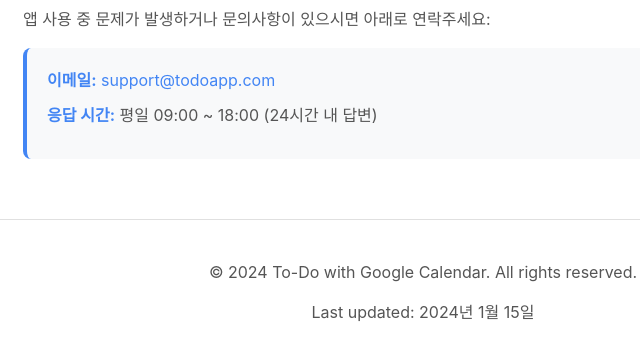
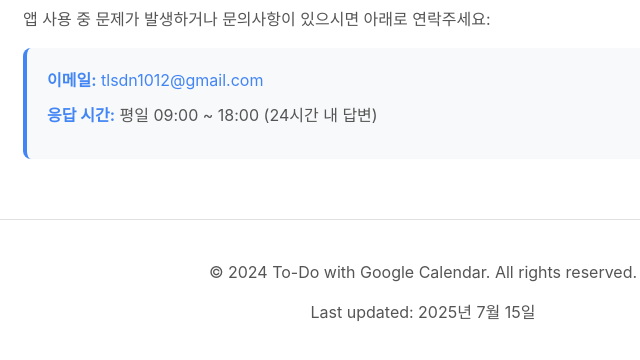
Before and after one commit to SINU1012/tododelete, a plain HTML site: page index.html in a window 1280 px wide. Shown: the part 738-1098 px from the top of the page, 217-857 px from the left. Drawn offline with Linux system fonts and the light colour scheme.

Commit message:
Update index.html

```diff
--- a/index.html
+++ b/index.html
@@ -39,7 +39,7 @@
                 <h2>문의사항</h2>
                 <p>앱 사용 중 문제가 발생하거나 문의사항이 있으시면 아래로 연락주세요:</p>
                 <div class="contact-info">
-                    <p><strong>이메일:</strong> <a href="mailto:support@todoapp.com">support@todoapp.com</a></p>
+                    <p><strong>이메일:</strong> <a href="mailto:tlsdn1012@gmail.com">tlsdn1012@gmail.com</a></p>
                     <p><strong>응답 시간:</strong> 평일 09:00 ~ 18:00 (24시간 내 답변)</p>
                 </div>
             </section>
@@ -47,7 +47,7 @@
 
         <footer>
             <p>&copy; 2024 To-Do with Google Calendar. All rights reserved.</p>
-            <p>Last updated: 2024년 1월 15일</p>
+            <p>Last updated: 2025년 7월 15일</p>
         </footer>
     </div>
 </body>
```
